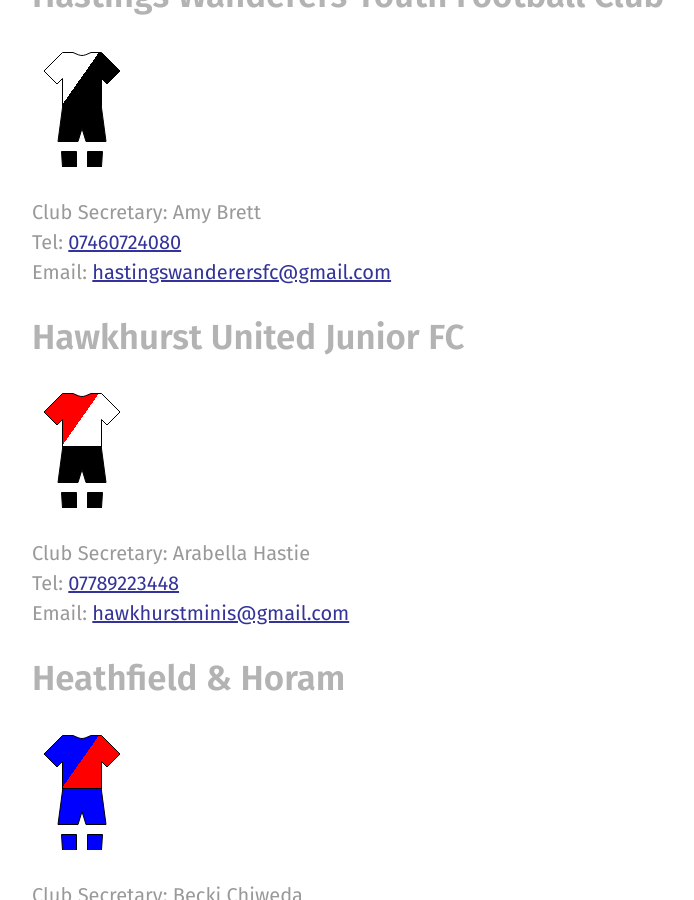
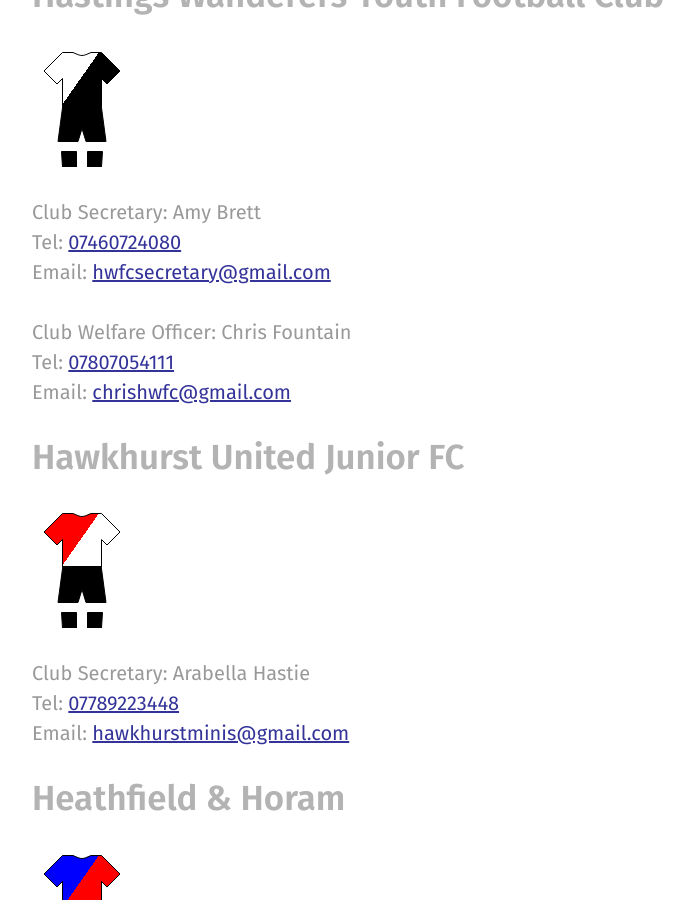
Before and after one commit to rotherleague/Rother, a Jekyll site: the page built from clubs.md, in a window 1280 px wide and 900 px high, scrolled down 6969 px. Shown: the whole window, without its empty margins (48-742 px from the left). Built offline with Jekyll 4.4.1, drawn with Linux system fonts in a browser that asks for light colours; nearby versions of some CDN libraries.

Commit message:
Update hastings_wanderers.html

```diff
--- a/_includes/clubs/hastings_wanderers.html
+++ b/_includes/clubs/hastings_wanderers.html
@@ -4,6 +4,15 @@
 
 
 </p>
-<p>Club Secretary: Amy Brett<br>
+<p>
+  Club Secretary: Amy Brett<br>
   Tel: <a href="tel:07460724080">07460724080</a><br>
-Email: <a href="mailto:hastingswanderersfc@gmail.com">hastingswanderersfc@gmail.com</a></p>
+Email: <a href="mailto:hwfcsecretary@gmail.com">hwfcsecretary@gmail.com</a>
+</p>
+
+<p>
+  Club Welfare Officer: Chris Fountain
+<br>
+  Tel: <a href="tel:07807054111">07807054111</a><br>
+Email: <a href="mailto:chrishwfc@gmail.com">chrishwfc@gmail.com</a>
+</p>
```
